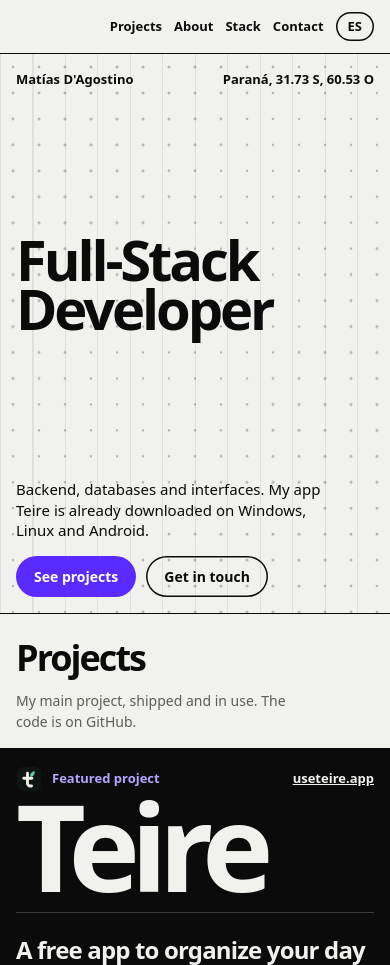
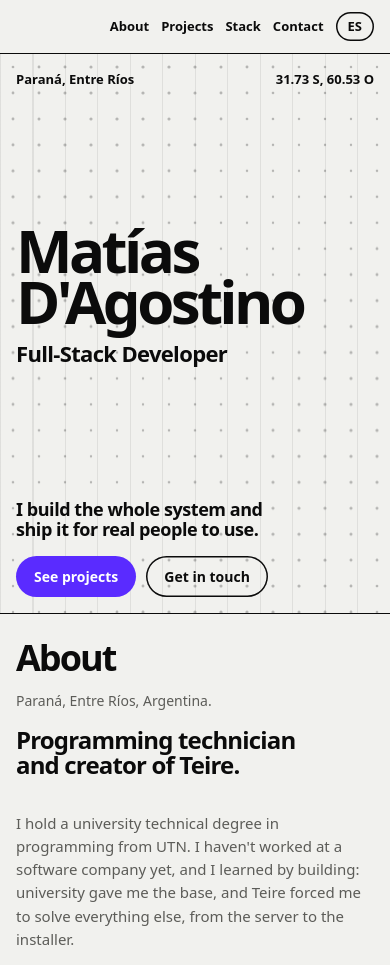
Before and after one commit to codewtato/mi-portfolio, a website: page index.html in a window 390 px wide. Shown: the top 965 px of the page. Drawn offline with Linux system fonts and the light colour scheme; a web font is replaced by a local one.

Commit message:
Reorganiza el portfolio: primero la persona, despues Teire
- Portada con el nombre grande, el rol y la frase principal.
- "Sobre mi" pasa al segundo lugar, antes de los proyectos.
- Teire queda como proyecto principal pero mas compacto, con foco en lo que construi.
- El nombre de la barra solo aparece cuando el nombre grande sale de pantalla.
- Se quitan las imagenes de Pepi que ya no se usan y se regenera og.png.

Co-Authored-By: Claude Sonnet 5.5 <noreply@anthropic.com>

```diff
--- a/index.html
+++ b/index.html
@@ -25,7 +25,7 @@
 <link rel="stylesheet" href="https://fonts.googleapis.com/css2?family=Familjen+Grotesk:wght@400..700&display=swap">
 <style>
 /* Layout: one committed light world (warm grey paper, black, one electric violet). 12-column grid is visible in the hero;
-   sections are ruled cells. Teire is the featured project on an ink block, the rest is an index. */
+   sections are ruled cells. The page is about Matías: name first, then who he is, then Teire as the main proof of work. */
 :root{
   --paper:#F1F1EE; --ink:#0B0B0B; --vio:#5A2BFF; --dim:#5C5C58; --rule:#0B0B0B;
   --f:'Familjen Grotesk',system-ui,-apple-system,'Segoe UI',sans-serif;
@@ -61,6 +61,8 @@ section[id]{scroll-margin-top:56px}
 .nav a{text-decoration:none;position:relative;padding-block:2px}
 .nav a::after{content:"";position:absolute;left:0;right:0;bottom:-2px;height:2px;background:var(--vio);transform:scaleX(0);transform-origin:left;transition:transform .3s cubic-bezier(.2,.8,.2,1)}
 .nav a:hover::after{transform:scaleX(1)}
+.nav .name{transition:opacity .3s}
+body.hero-in .nav .name{opacity:0;pointer-events:none}
 .lang{font:600 13px/1 var(--f);background:transparent;color:var(--ink);box-shadow:inset 0 0 0 1.5px var(--ink);border:0;border-radius:999px;padding:8px 12px;cursor:pointer;transition:background .2s,color .2s}
 .lang:hover{background:var(--ink);color:var(--paper)}
 @media (max-width:620px){.nav .links{font-size:13px}.nav .name{display:none}.nav{justify-content:flex-end}}
@@ -68,12 +70,14 @@ section[id]{scroll-margin-top:56px}
 /* hero */
 .hero{position:relative;min-height:clamp(560px,min(62cqw,calc(100svh - 56px)),760px);padding-block:clamp(16px,3cqw,32px);display:flex;flex-direction:column;justify-content:space-between;overflow:hidden;border-bottom:1.5px solid var(--ink);background-image:repeating-linear-gradient(90deg,rgba(11,11,11,.08) 0 1px,transparent 1px calc(100%/12))}
 .hero canvas{position:absolute;inset:0;width:100%;height:100%;pointer-events:none}
-.hero-top,.hero h1,.hero-foot{position:relative}
+.hero-top,.hero-main,.hero-foot{position:relative}
 .hero-top{display:flex;justify-content:space-between;gap:12px;flex-wrap:wrap;font-weight:600;font-size:clamp(13px,1.5cqw,15px);pointer-events:none}
 .hero-top span:last-child{font-variant-numeric:tabular-nums}
-.hero h1{margin:0;font-weight:700;font-size:clamp(56px,12.4cqw,190px);line-height:.88;letter-spacing:-.055em;pointer-events:none}
+.hero-main{pointer-events:none}
+.hero h1{margin:0;font-weight:700;font-size:clamp(60px,14.6cqw,230px);line-height:.86;letter-spacing:-.06em}
+.hero .role{margin:clamp(14px,2cqw,26px) 0 0;font-size:clamp(22px,3.4cqw,50px);font-weight:600;letter-spacing:-.03em;line-height:1.05}
 .hero-foot{display:flex;justify-content:space-between;align-items:flex-end;gap:16px;flex-wrap:wrap}
-.hero-foot p{margin:0;max-width:38ch;font-size:clamp(15px,1.9cqw,20px);font-weight:500;line-height:1.35;pointer-events:none}
+.hero-foot p{margin:0;max-width:28ch;font-size:clamp(18px,2.4cqw,32px);font-weight:600;letter-spacing:-.025em;line-height:1.1;pointer-events:none;text-wrap:balance}
 .chips{display:flex;gap:10px;flex-wrap:wrap}
 .chip{background:var(--vio);color:#fff;font-weight:600;font-size:14px;padding:10px 18px;border-radius:999px;text-decoration:none;transition:background .2s,color .2s}
 .chip.line{background:transparent;color:var(--ink);box-shadow:inset 0 0 0 1.5px var(--ink)}
@@ -92,7 +96,7 @@ a.chip:not(.line):hover{background:var(--ink)}
 .tei-top{display:flex;justify-content:space-between;align-items:center;gap:16px;flex-wrap:wrap;padding-top:clamp(18px,3cqw,32px);font-weight:600;font-size:clamp(13px,1.5cqw,15px)}
 .tei-top span:first-child{display:inline-flex;align-items:center;gap:10px;color:#B7A6FF}
 .tei-top img{width:26px;height:26px;border-radius:7px}
-.tei-word{margin:clamp(8px,2cqw,24px) 0 0;font-weight:700;font-size:clamp(110px,31cqw,480px);line-height:.76;letter-spacing:-.075em;padding-bottom:.04em}
+.tei-word{margin:clamp(8px,2cqw,24px) 0 0;font-weight:700;font-size:clamp(72px,15cqw,230px);line-height:.8;letter-spacing:-.07em;padding-bottom:.04em}
 .tei-grid{display:grid;grid-template-columns:repeat(12,minmax(0,1fr));gap:clamp(16px,3cqw,40px);padding-block:clamp(24px,4cqw,56px) clamp(24px,4cqw,48px);border-top:1px solid #3A3A3A;margin-top:clamp(16px,3cqw,40px)}
 .tei-lead{grid-column:1/8;margin:0;font-size:clamp(24px,3.6cqw,50px);line-height:1.06;letter-spacing:-.035em;font-weight:600;text-wrap:balance}
 .tei-grid .chips{grid-column:1/8}
@@ -112,15 +116,12 @@ a.chip:not(.line):hover{background:var(--ink)}
 .stat:first-child{padding-left:0}
 .stat b{font-weight:700;font-size:clamp(44px,8cqw,112px);line-height:.9;letter-spacing:-.06em;font-variant-numeric:tabular-nums}
 .stat span{color:#A5A5A0;font-size:clamp(13px,1.45cqw,15px);max-width:22ch}
-.feat{display:grid;grid-template-columns:repeat(3,minmax(0,1fr));border-top:1px solid #3A3A3A}
+.feat-h{margin:clamp(28px,4.4cqw,60px) 0 clamp(12px,1.8cqw,22px);font-size:clamp(20px,2.6cqw,32px);font-weight:600;letter-spacing:-.03em;line-height:1.1}
+.feat{display:grid;grid-template-columns:repeat(3,minmax(0,1fr));border-top:1px solid #3A3A3A;margin-bottom:clamp(28px,5cqw,64px)}
 .feat div{padding:clamp(16px,2.6cqw,32px) clamp(0px,.5cqw,8px) clamp(18px,3cqw,36px);border-bottom:1px solid #3A3A3A;display:flex;flex-direction:column;gap:6px}
 .feat div:not(:nth-child(3n+1)){padding-left:clamp(14px,2.6cqw,32px);border-left:1px solid #3A3A3A}
 .feat h3{margin:0;font-size:clamp(18px,2.4cqw,28px);font-weight:600;letter-spacing:-.025em;line-height:1.1}
 .feat p{margin:0;color:#A5A5A0;font-size:clamp(13px,1.45cqw,15px);max-width:34ch}
-.pepi{display:grid;grid-template-columns:repeat(3,minmax(0,1fr));gap:clamp(14px,2.4cqw,32px);align-items:start;padding-block:clamp(24px,4cqw,48px) clamp(28px,5cqw,64px)}
-.pepi figure{margin:0;display:flex;flex-direction:column;gap:12px}
-.pepi img{display:block;width:100%;height:auto}
-.pepi figcaption{color:#A5A5A0;font-size:clamp(13px,1.45cqw,15px)}
 @media (max-width:760px){
   .tei-lead,.tei-grid .chips{grid-column:1/-1}
   .tei-facts{grid-column:1/-1;grid-row:auto}
@@ -129,7 +130,6 @@ a.chip:not(.line):hover{background:var(--ink)}
   .stats{grid-template-columns:repeat(2,minmax(0,1fr))}
   .stat:nth-child(odd){border-left:0;padding-left:0}
   .stat:nth-child(n+3){border-top:1px solid #3A3A3A}
-  .pepi{grid-template-columns:1fr}
 }
 
 /* github strip */
@@ -193,8 +193,8 @@ a.chip:not(.line):hover{background:var(--ink)}
   <nav class="nav pad" aria-label="Principal">
     <span class="name">Matías D'Agostino</span>
     <span class="links">
+      <a href="#sobre-mi" data-t="nav_about">Sobre mí</a>
       <a href="#proyectos" data-t="nav_proj">Proyectos</a>
-      <a href="#sobre-mi" data-t="nav_about">Sobre mí</a>
       <a href="#stack" data-t="nav_stack">Stack</a>
       <a href="#contacto" data-t="nav_contact">Contacto</a>
       <button type="button" class="lang" id="lang" aria-label="Switch to English">EN</button>
@@ -203,15 +203,35 @@ a.chip:not(.line):hover{background:var(--ink)}
 
   <header class="hero pad" id="hero">
     <canvas id="dots" aria-hidden="true"></canvas>
-    <div class="hero-top"><span>Matías D'Agostino</span><span>Paraná, 31.73 S, 60.53 O</span></div>
-    <h1><span data-t="h1a">Desarrollador</span><br><span data-t="h1b">Full-Stack</span></h1>
+    <div class="hero-top"><span>Paraná, Entre Ríos</span><span>31.73 S, 60.53 O</span></div>
+    <div class="hero-main">
+      <h1>Matías<br>D'Agostino</h1>
+      <p class="role" data-t="role">Desarrollador Full-Stack</p>
+    </div>
     <div class="hero-foot">
-      <p data-t="hero_p">Backend, bases de datos e interfaces. Mi app Teire ya se descarga en Windows, Linux y Android.</p>
+      <p data-t="hero_p">Programo el sistema completo y lo publico para que lo use gente.</p>
       <div class="chips"><a class="chip" href="#proyectos" data-t="cta_proj">Ver proyectos</a><a class="chip line" href="#contacto" data-t="cta_contact">Contactarme</a></div>
     </div>
   </header>
 
   <main>
+    <section class="sec" id="sobre-mi">
+      <div class="pad">
+        <div class="sec-head"><h2 data-t="about_h">Sobre mí</h2><p data-t="about_p">Paraná, Entre Ríos, Argentina.</p></div>
+        <div class="about">
+          <p class="lead" data-t="about_lead">Programo el sistema completo y lo publico para que lo use gente.</p>
+          <p class="body" data-t="about_body">Soy Técnico Universitario en Programación por la UTN. Todavía no trabajé en una empresa de software, y lo que sé lo aprendí construyendo: la facultad me dio la base y Teire me obligó a resolver todo lo demás, del servidor al instalador.</p>
+          <dl class="now">
+            <dt data-t="nk1">Estudié</dt><dd data-t="nv1">Técnico Universitario en Programación, UTN</dd>
+            <dt data-t="nk2">Construyendo</dt><dd>Teire</dd>
+            <dt data-t="nk3">Uso a diario</dt><dd>Java, Spring Boot, Python, FastAPI, TypeScript, React</dd>
+            <dt data-t="nk4">Aprendiendo</dt><dd data-t="nv4">Tauri, Supabase y análisis de datos con R</dd>
+            <dt data-t="nk5">Disponible para</dt><dd data-t="nv5">Empleo, freelance, colaboraciones y consultoría</dd>
+          </dl>
+        </div>
+      </div>
+    </section>
+
     <section class="sec" id="proyectos" style="border-bottom:0">
       <div class="pad">
         <div class="sec-head"><h2 data-t="proj_h">Proyectos</h2><p data-t="proj_p">Mi proyecto principal, publicado y en uso. El código está en GitHub.</p></div>
@@ -249,19 +269,14 @@ a.chip:not(.line):hover{background:var(--ink)}
           <div class="stat" role="listitem"><b>0</b><span data-t="s4">publicidad, analíticas o venta de datos</span></div>
         </div>
 
+        <h3 class="feat-h" data-t="feat_h">Lo que construí en Teire</h3>
         <div class="feat">
-          <div><h3 data-t="ft1h">La isla</h3><p data-t="ft1p">Pasás el mouse arriba de la pantalla y se abre con tu música, tu día, un foco y lo que guardaste.</p></div>
-          <div><h3 data-t="ft2h">Tareas, recordatorios y hábitos</h3><p data-t="ft2p">Te avisan aunque Teire esté cerrada. Los hábitos llevan racha.</p></div>
-          <div><h3 data-t="ft3h">Listas y chat en vivo</h3><p data-t="ft3p">Ves quién tilda cada cosa al instante y chateás con amigos y grupos.</p></div>
-          <div><h3 data-t="ft4h">Espacio</h3><p data-t="ft4p">Una lona compartida para armar algo entre varios, con cambios en tiempo real.</p></div>
-          <div><h3 data-t="ft5h">Teire IA</h3><p data-t="ft5p">Una asistente por voz y por texto para crear, recordar y mandar. Por ahora solo en español.</p></div>
-          <div><h3 data-t="ft6h">Privada y sin internet</h3><p data-t="ft6p">Notas con PIN cifradas en tu equipo. Funciona sin conexión y sincroniza al volver.</p></div>
-        </div>
-
-        <div class="pepi">
-          <figure><img src="/media/pepi-mensaje.webp" alt="" data-t-alt="pp1a" width="1248" height="306" loading="lazy"><figcaption data-t="pp1">Pepi se asombra cuando te escribe alguien.</figcaption></figure>
-          <figure><img src="/media/pepi-cumple.webp" alt="" data-t-alt="pp2a" width="1208" height="274" loading="lazy"><figcaption data-t="pp2">Pepi festeja el cumpleaños de tus amigos.</figcaption></figure>
-          <figure><img src="/media/pepi-cansado.webp" alt="" data-t-alt="pp3a" width="1568" height="710" loading="lazy"><figcaption data-t="pp3">Pepi se cansa si pasás horas sin parar.</figcaption></figure>
+          <div><h3 data-t="ft1h">App multiplataforma</h3><p data-t="ft1p">Una sola app para Windows, Linux, Android e iPhone, con una isla de escritorio en Windows.</p></div>
+          <div><h3 data-t="ft2h">Tiempo real</h3><p data-t="ft2p">Listas, chat y un espacio colaborativo donde ves los cambios de los demás al instante.</p></div>
+          <div><h3 data-t="ft3h">Funciona sin internet</h3><p data-t="ft3p">Anda sin conexión y sincroniza los datos al volver.</p></div>
+          <div><h3 data-t="ft4h">Privacidad</h3><p data-t="ft4p">Notas con PIN cifradas en el equipo, sin publicidad ni analíticas.</p></div>
+          <div><h3 data-t="ft5h">Asistente con IA</h3><p data-t="ft5p">Teire IA crea, recuerda y manda cosas por voz o por texto. Por ahora solo en español.</p></div>
+          <div><h3 data-t="ft6h">Entrega continua</h3><p data-t="ft6p">Publico versiones seguido y la app se actualiza sola en cada equipo.</p></div>
         </div>
       </div>
     </section>
@@ -270,23 +285,6 @@ a.chip:not(.line):hover{background:var(--ink)}
       <div class="pad gh-row">
         <span data-t="gh_text">Más código y proyectos en mi GitHub.</span>
         <a class="chip line" href="https://github.com/codewtato?tab=repositories" target="_blank" rel="noopener" data-t="gh_btn">Ver GitHub</a>
-      </div>
-    </section>
-
-    <section class="sec" id="sobre-mi">
-      <div class="pad">
-        <div class="sec-head"><h2 data-t="about_h">Sobre mí</h2><p data-t="about_p">Paraná, Entre Ríos, Argentina.</p></div>
-        <div class="about">
-          <p class="lead" data-t="about_lead">Programo el sistema completo y lo publico para que lo use gente.</p>
-          <p class="body" data-t="about_body">Soy Técnico Universitario en Programación por la UTN. Todavía no trabajé en una empresa de software, y lo que sé lo aprendí construyendo: la facultad me dio la base y Teire me obligó a resolver todo lo demás, del servidor al instalador.</p>
-          <dl class="now">
-            <dt data-t="nk1">Estudié</dt><dd data-t="nv1">Técnico Universitario en Programación, UTN</dd>
-            <dt data-t="nk2">Construyendo</dt><dd>Teire</dd>
-            <dt data-t="nk3">Uso a diario</dt><dd>Java, Spring Boot, Python, FastAPI, TypeScript, React</dd>
-            <dt data-t="nk4">Aprendiendo</dt><dd data-t="nv4">Tauri, Supabase y análisis de datos con R</dd>
-            <dt data-t="nk5">Disponible para</dt><dd data-t="nv5">Empleo, freelance, colaboraciones y consultoría</dd>
-          </dl>
-        </div>
       </div>
     </section>
 
@@ -342,8 +340,6 @@ a.chip:not(.line):hover{background:var(--ink)}
     es:{
       title:"Matías D'Agostino, Desarrollador Full-Stack",skip:"Saltar al contenido",loading:"Cargando portfolio",
       nav_proj:"Proyectos",nav_about:"Sobre mí",nav_stack:"Stack",nav_contact:"Contacto",
-      h1a:"Desarrollador",h1b:"Full-Stack",
-      hero_p:"Backend, bases de datos e interfaces. Mi app Teire ya se descarga en Windows, Linux y Android.",
       cta_proj:"Ver proyectos",cta_contact:"Contactarme",
       proj_h:"Proyectos",proj_p:"Mi proyecto principal, publicado y en uso. El código está en GitHub.",
       tei_label:"Proyecto destacado",tei_lead:"Una app gratuita para organizar tu día y compartirlo con tu gente.",
@@ -351,17 +347,18 @@ a.chip:not(.line):hover{background:var(--ink)}
       fk1:"Plataformas",fv1:"Windows, Linux, Android e iPhone",fk2:"Tecnología",fk3:"Precio",fv3:"Gratis, sin publicidad",fk4:"Mi rol",fv4:"Diseño, desarrollo y publicación, yo solo",
       vid_alt:"La isla de Teire en el escritorio de Windows, abriéndose y cambiando de pestaña",vid_pause:"Pausar video",vid_play:"Reanudar video",
       s1:"descargas de instaladores en GitHub",s2:"versiones publicadas en 4 semanas",s3:"sistemas: Windows, Linux, Android e iPhone",s4:"publicidad, analíticas o venta de datos",
-      ft1h:"La isla",ft1p:"Pasás el mouse arriba de la pantalla y se abre con tu música, tu día, un foco y lo que guardaste.",
-      ft2h:"Tareas, recordatorios y hábitos",ft2p:"Te avisan aunque Teire esté cerrada. Los hábitos llevan racha.",
-      ft3h:"Listas y chat en vivo",ft3p:"Ves quién tilda cada cosa al instante y chateás con amigos y grupos.",
-      ft4h:"Espacio",ft4p:"Una lona compartida para armar algo entre varios, con cambios en tiempo real.",
-      ft5h:"Teire IA",ft5p:"Una asistente por voz y por texto para crear, recordar y mandar. Por ahora solo en español.",
-      ft6h:"Privada y sin internet",ft6p:"Notas con PIN cifradas en tu equipo. Funciona sin conexión y sincroniza al volver.",
-      pp1:"Pepi se asombra cuando te escribe alguien.",pp2:"Pepi festeja el cumpleaños de tus amigos.",pp3:"Pepi se cansa si pasás horas sin parar.",
-      pp1a:"Pepi, la mascota de Teire, sorprendida por un mensaje de un amigo",pp2a:"Pepi, la mascota de Teire, festejando un cumpleaños",pp3a:"Pepi, la mascota de Teire, cansada",
+      role:"Desarrollador Full-Stack",
+      hero_p:"Programo el sistema completo y lo publico para que lo use gente.",
+      feat_h:"Lo que construí en Teire",
+      ft1h:"App multiplataforma",ft1p:"Una sola app para Windows, Linux, Android e iPhone, con una isla de escritorio en Windows.",
+      ft2h:"Tiempo real",ft2p:"Listas, chat y un espacio colaborativo donde ves los cambios de los demás al instante.",
+      ft3h:"Funciona sin internet",ft3p:"Anda sin conexión y sincroniza los datos al volver.",
+      ft4h:"Privacidad",ft4p:"Notas con PIN cifradas en el equipo, sin publicidad ni analíticas.",
+      ft5h:"Asistente con IA",ft5p:"Teire IA crea, recuerda y manda cosas por voz o por texto. Por ahora solo en español.",
+      ft6h:"Entrega continua",ft6p:"Publico versiones seguido y la app se actualiza sola en cada equipo.",
+      about_lead:"Técnico en Programación y creador de Teire.",
       gh_text:"Más código y proyectos en mi GitHub.",gh_btn:"Ver GitHub",
       about_h:"Sobre mí",about_p:"Paraná, Entre Ríos, Argentina.",
-      about_lead:"Programo el sistema completo y lo publico para que lo use gente.",
       about_body:"Soy Técnico Universitario en Programación por la UTN. Todavía no trabajé en una empresa de software, y lo que sé lo aprendí construyendo: la facultad me dio la base y Teire me obligó a resolver todo lo demás, del servidor al instalador.",
       nk1:"Estudié",nv1:"Técnico Universitario en Programación, UTN",nk2:"Construyendo",nk3:"Uso a diario",nk4:"Aprendiendo",nv4:"Tauri, Supabase y análisis de datos con R",nk5:"Disponible para",nv5:"Empleo, freelance, colaboraciones y consultoría",
       stack_h:"Stack",stack_p:"Con qué trabajo cada parte de un sistema.",
@@ -379,8 +376,6 @@ a.chip:not(.line):hover{background:var(--ink)}
     en:{
       title:"Matías D'Agostino, Full-Stack Developer",skip:"Skip to content",loading:"Loading portfolio",
       nav_proj:"Projects",nav_about:"About",nav_stack:"Stack",nav_contact:"Contact",
-      h1a:"Full-Stack",h1b:"Developer",
-      hero_p:"Backend, databases and interfaces. My app Teire is already downloaded on Windows, Linux and Android.",
       cta_proj:"See projects",cta_contact:"Get in touch",
       proj_h:"Projects",proj_p:"My main project, shipped and in use. The code is on GitHub.",
       tei_label:"Featured project",tei_lead:"A free app to organize your day and share it with your people.",
@@ -388,17 +383,18 @@ a.chip:not(.line):hover{background:var(--ink)}
       fk1:"Platforms",fv1:"Windows, Linux, Android and iPhone",fk2:"Tech",fk3:"Price",fv3:"Free, no ads",fk4:"My role",fv4:"Design, development and release, solo",
       vid_alt:"Teire's island on the Windows desktop, opening and switching tabs",vid_pause:"Pause video",vid_play:"Play video",
       s1:"installer downloads on GitHub",s2:"releases shipped in 4 weeks",s3:"systems: Windows, Linux, Android and iPhone",s4:"ads, analytics or data sales",
-      ft1h:"The island",ft1p:"Hover the top of your screen and it opens with your music, your day, a focus timer and what you saved.",
-      ft2h:"Tasks, reminders and habits",ft2p:"They notify you even when Teire is closed. Habits keep a streak.",
-      ft3h:"Live lists and chat",ft3p:"See who checks off each item instantly, and chat with friends and groups.",
-      ft4h:"Space",ft4p:"A shared canvas to build something together, with changes in real time.",
-      ft5h:"Teire AI",ft5p:"A voice and text assistant to create, remember and send. Spanish only for now.",
-      ft6h:"Private and offline",ft6p:"PIN-protected notes encrypted on your device. Works offline and syncs when you're back.",
-      pp1:"Pepi gets surprised when someone writes to you.",pp2:"Pepi celebrates your friends' birthdays.",pp3:"Pepi gets tired if you go for hours without a break.",
-      pp1a:"Pepi, Teire's mascot, surprised by a message from a friend",pp2a:"Pepi, Teire's mascot, celebrating a birthday",pp3a:"Pepi, Teire's mascot, looking tired",
+      role:"Full-Stack Developer",
+      hero_p:"I build the whole system and ship it for real people to use.",
+      feat_h:"What I built in Teire",
+      ft1h:"Cross-platform app",ft1p:"One app for Windows, Linux, Android and iPhone, with a desktop island on Windows.",
+      ft2h:"Real time",ft2p:"Lists, chat and a collaborative space where you see other people's changes instantly.",
+      ft3h:"Works offline",ft3p:"Runs without a connection and syncs the data when you're back.",
+      ft4h:"Privacy",ft4p:"PIN-protected notes encrypted on the device, with no ads or analytics.",
+      ft5h:"AI assistant",ft5p:"Teire AI creates, reminds and sends things by voice or text. Spanish only for now.",
+      ft6h:"Continuous delivery",ft6p:"I ship versions often and the app updates itself on every device.",
+      about_lead:"Programming technician and creator of Teire.",
       gh_text:"More code and projects on my GitHub.",gh_btn:"See GitHub",
       about_h:"About",about_p:"Paraná, Entre Ríos, Argentina.",
-      about_lead:"I build the whole system and ship it for real people to use.",
       about_body:"I hold a university technical degree in programming from UTN. I haven't worked at a software company yet, and I learned by building: university gave me the base, and Teire forced me to solve everything else, from the server to the installer.",
       nk1:"Studied",nv1:"University Technician in Programming, UTN",nk2:"Building",nk3:"Daily stack",nk4:"Learning",nv4:"Tauri, Supabase and data analysis with R",nk5:"Open to",nv5:"Full-time roles, freelance, collaborations and consulting",
       stack_h:"Stack",stack_p:"What I use for each part of a system.",
@@ -500,6 +496,12 @@ a.chip:not(.line):hover{background:var(--ink)}
   }
   requestAnimationFrame(draw);
 
+  /* ---------- nav name: hidden while the big name is on screen ---------- */
+  var bigName=document.querySelector('.hero h1');
+  if('IntersectionObserver' in window&&bigName){
+    new IntersectionObserver(function(es){document.body.classList.toggle('hero-in',es[0].isIntersecting);},{rootMargin:'-56px 0px 0px 0px'}).observe(bigName);
+  }
+
   /* ---------- clock, Parana ---------- */
   var clock=document.getElementById('clock');
   function tick(){try{clock.textContent=new Intl.DateTimeFormat('es-AR',{hour:'2-digit',minute:'2-digit',hour12:false,timeZone:'America/Argentina/Buenos_Aires'}).format(new Date());}catch(e){}}
```
Also changed, not shown: source/page.html (+68 -66 lines), public/media/pepi-cansado.webp (deleted), public/media/pepi-cumple.webp (deleted), public/media/pepi-mensaje.webp (deleted), public/og.png.
